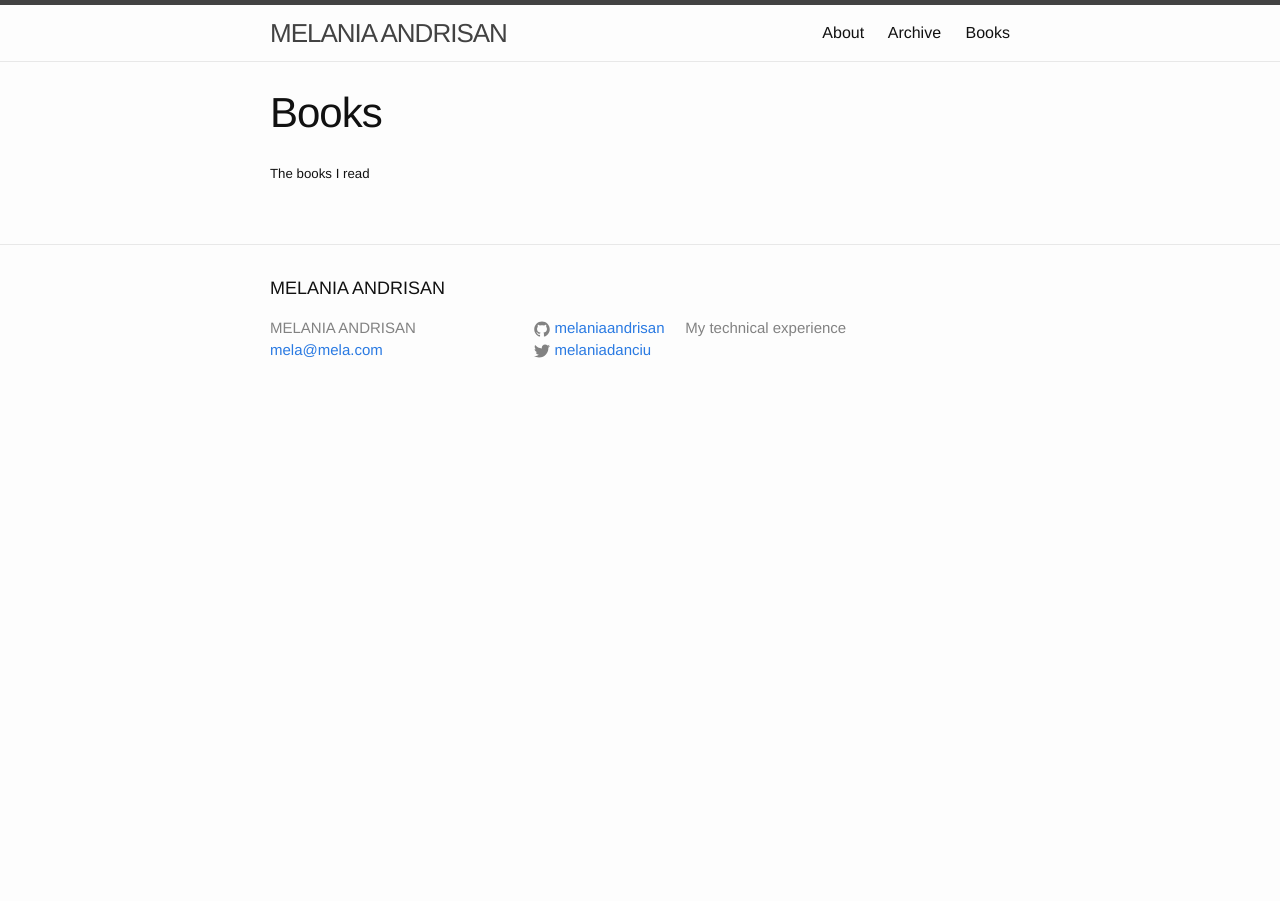
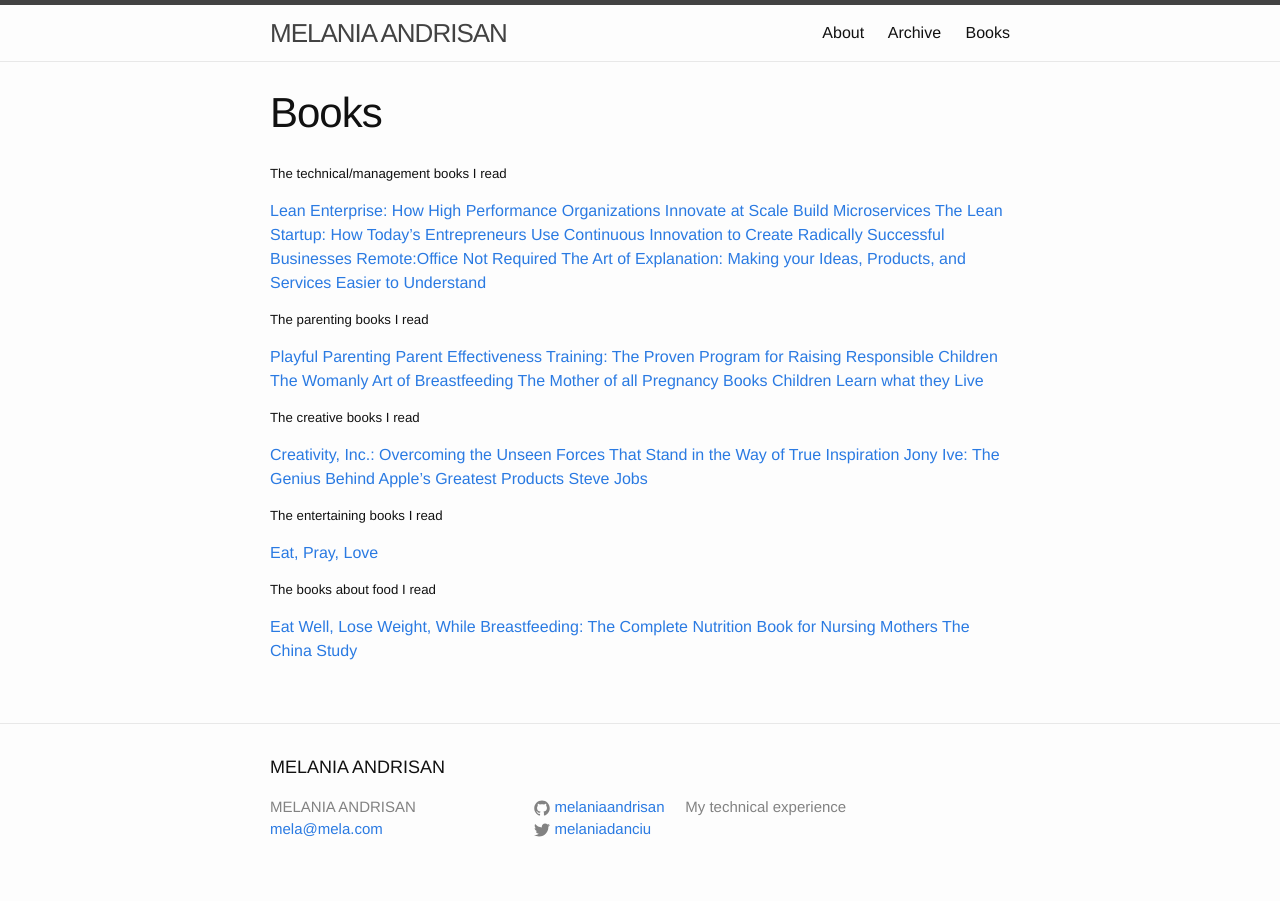
Before and after one commit to melaniaandrisan/melaniaandrisan.github.io, a Jekyll site: the page built from books.md, in a window 1280 px wide. Built offline with Jekyll 4.4.1, drawn with Linux system fonts in a browser that asks for light colours; comment, search, counter and statistics services are not loaded.

Commit message:
Updated books read

```diff
--- a/books.md
+++ b/books.md
@@ -4,4 +4,50 @@ title: Books
 permalink: /books/
 ---
 
-##### The books I read
+##### The technical/management books I read
+
+[Lean Enterprise: How High Performance Organizations Innovate at Scale][1]
+[Build Microservices][2]
+[The Lean Startup: How Today's Entrepreneurs Use Continuous Innovation to Create Radically Successful Businesses][3]
+[Remote:Office Not Required][4]
+[The Art of Explanation: Making your Ideas, Products, and Services Easier to Understand][5]
+
+##### The parenting books I read
+
+[Playful Parenting][6]
+[Parent Effectiveness Training: The Proven Program for Raising Responsible Children][7]
+[The Womanly Art of Breastfeeding][8]
+[The Mother of all Pregnancy Books][9]
+[Children Learn what they Live][10]
+
+##### The creative books I read
+
+[Creativity, Inc.: Overcoming the Unseen Forces That Stand in the Way of True Inspiration][11]
+[Jony Ive: The Genius Behind Apple's Greatest Products][12]
+[Steve Jobs][13]
+
+##### The entertaining books I read
+
+[Eat, Pray, Love][14]
+
+##### The books about food I read
+
+[Eat Well, Lose Weight, While Breastfeeding: The Complete Nutrition Book for Nursing Mothers][15]
+[The China Study][16]
+
+[1]:http://amzn.to/1pIMTEW
+[2]:http://amzn.to/1T6Bf1T
+[3]:http://amzn.to/1RyvOU1
+[4]:http://amzn.to/1pIN6b4
+[5]:http://amzn.to/1XNXEjJ
+[6]:http://amzn.to/1T6Bs5c
+[7]:http://amzn.to/1Uly3Ba
+[8]:http://amzn.to/1pINp5J
+[9]:http://amzn.to/1Ryw6tZ
+[10]:http://amzn.to/1Rywado
+[11]:http://amzn.to/1T6BI44
+[12]:http://amzn.to/1UlyH1x
+[13]:http://amzn.to/1XNYxss
+[14]:http://amzn.to/1XO2HAH
+[15]:http://amzn.to/1T6DOAW
+[16]:http://amzn.to/1XO2Y6C
```
